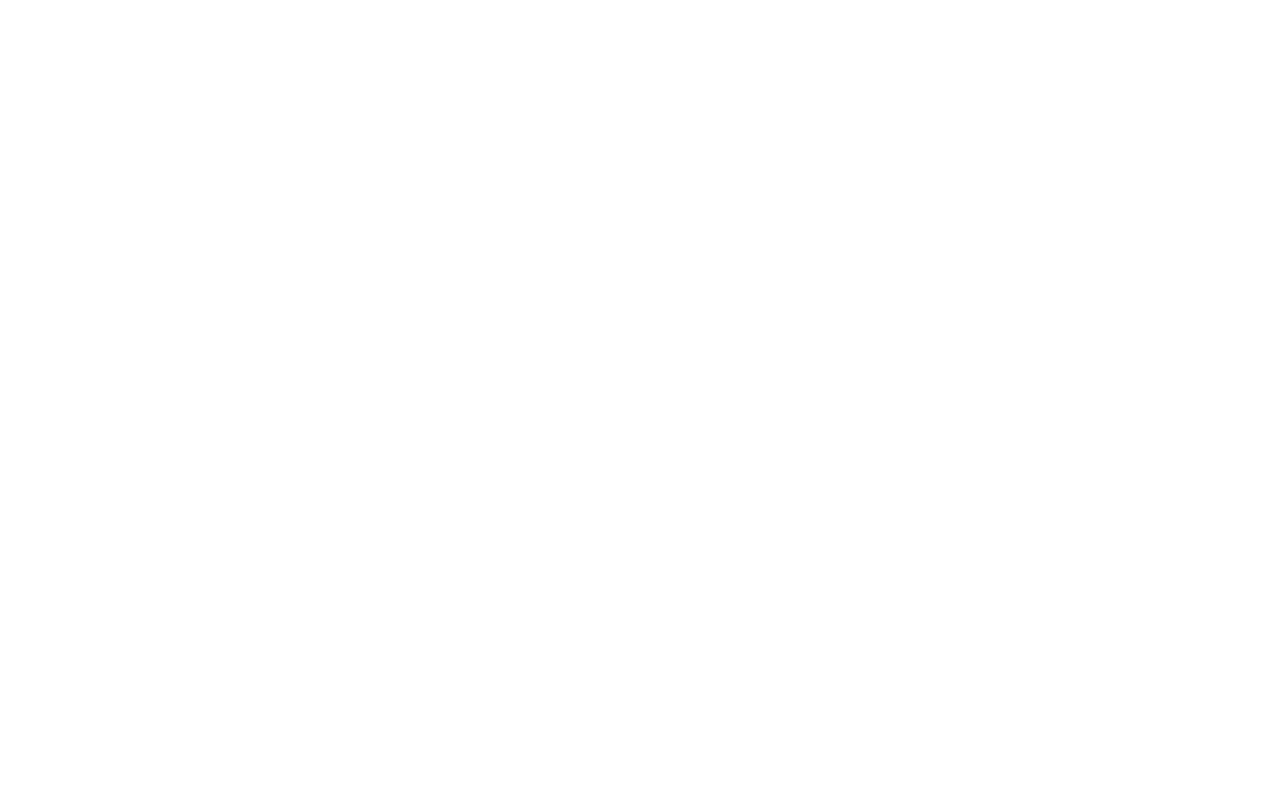
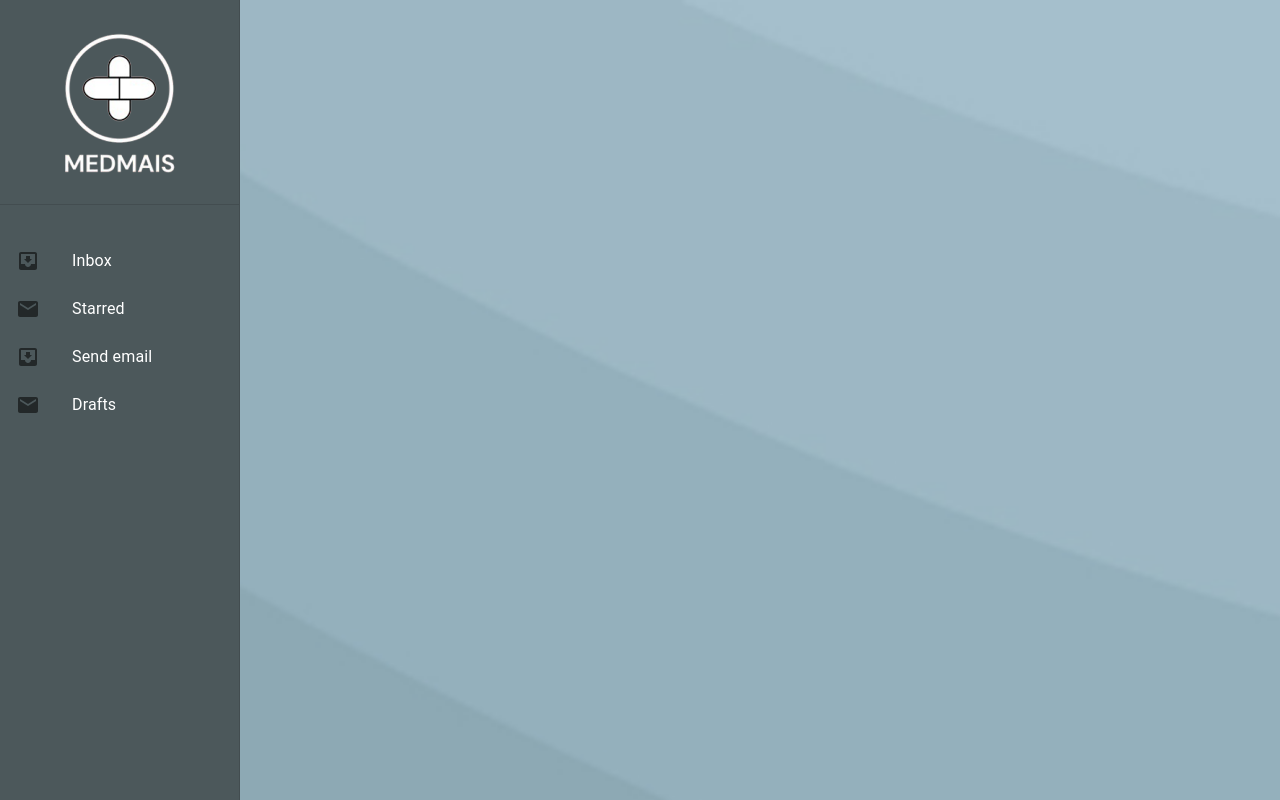
Before and after one commit to rTanure/eng-software-gestor-farmacia, a React (Vite) app in the folder client/FarmaciaApplicationFront/: page /estoque in a window 1280 px wide. Before the commit this address had no page. Shown: the top 800 px of the page. Built offline with nearby package versions, Linux system fonts and the light colour scheme.

Commit message:
Criaçao-MenuLateral

```diff
--- a/client/FarmaciaApplicationFront/src/Rotas.jsx
+++ b/client/FarmaciaApplicationFront/src/Rotas.jsx
@@ -1,6 +1,7 @@
 import { BrowserRouter as Router, Route, Routes } from 'react-router-dom';
 import Login from './pages/Login';
 import Home from './pages/Home';
+import Estoque from './pages/Estoque';
 
 const AppRotas = () => {
   return (
@@ -8,6 +9,7 @@
       <Routes>
         <Route path="/" element={<Home />} />
         <Route path="/login" element={<Login />} />
+        <Route path="/estoque" element={<Estoque />} />
       </Routes>
     </Router>
   );
--- a/client/FarmaciaApplicationFront/src/components/LoginFormulario.jsx
+++ b/client/FarmaciaApplicationFront/src/components/LoginFormulario.jsx
@@ -14,7 +14,7 @@
 
   const handleSubmit = (e) => {
     e.preventDefault();
-    navigate('/home');
+    navigate('/estoque');
   };
 
   return (
--- /dev/null
+++ b/client/FarmaciaApplicationFront/src/components/MenuLateral.jsx
@@ -0,0 +1,88 @@
+import React, { useState } from 'react';
+import '../index.css';
+import Box from '@mui/material/Box';
+import Drawer from '@mui/material/Drawer';
+import CssBaseline from '@mui/material/CssBaseline';
+import AppBar from '@mui/material/AppBar';
+import Toolbar from '@mui/material/Toolbar';
+import List from '@mui/material/List';
+import Typography from '@mui/material/Typography';
+import Divider from '@mui/material/Divider';
+import ListItem from '@mui/material/ListItem';
+import ListItemButton from '@mui/material/ListItemButton';
+import ListItemIcon from '@mui/material/ListItemIcon';
+import ListItemText from '@mui/material/ListItemText';
+import InboxIcon from '@mui/icons-material/MoveToInbox';
+import MailIcon from '@mui/icons-material/Mail';
+
+const drawerWidth = 240;
+
+export default function PermanentDrawerLeft() {
+  return (
+    <Box sx={{ display: 'flex' }}>
+      <CssBaseline />
+      <Drawer
+        sx={{
+          width: drawerWidth,
+          flexShrink: 0,
+          '& .MuiDrawer-paper': {
+            width: drawerWidth,
+            boxSizing: 'border-box',
+            bgcolor: '#4C585B',
+            color: 'white',
+          },
+        }}
+        variant="permanent"
+        anchor="left"
+      >
+        <Box
+          sx={{
+            display: 'flex',
+            alignContent: 'center',
+            justifyContent: 'center',
+            maxWidth: '100%',
+          }}
+        >
+          <Box
+            className="Logo-principal"
+            sx={{
+              p: 0,
+              zIndex: 1,
+              width: '140px',
+              height: '140px',
+              display: 'flex',
+              mt: 4,
+              mb: 4,
+              justifyContent: 'center',
+              alignItems: 'center',
+            }}
+          >
+            <figure style={{ margin: 0, padding: 0, width: '100%' }}>
+              <img
+                className="imagem-logo-principal"
+                src="src/assets/MEDMAISCompleta.png"
+                alt="Logo Medmais"
+                style={{ display: 'block', width: '100%' }}
+              />
+            </figure>
+          </Box>
+        </Box>
+        <Divider />
+        <List
+          sx={{
+            mt: 3,
+          }}
+        >
+          {['Inbox', 'Starred', 'Send email', 'Drafts'].map((text, index) => (
+            <ListItem key={text} disablePadding>
+              <ListItemButton>
+                <ListItemIcon>{index % 2 === 0 ? <InboxIcon /> : <MailIcon />}</ListItemIcon>
+                <ListItemText primary={text} />
+              </ListItemButton>
+            </ListItem>
+          ))}
+        </List>
+      </Drawer>
+    </Box>
+  );
+}
--- /dev/null
+++ b/client/FarmaciaApplicationFront/src/pages/Estoque.jsx
@@ -0,0 +1,36 @@
+import { Box, Button, Container, Grid, TextField, Typography } from '@mui/material';
+import React, { useState } from 'react';
+import EmailIcon from '@mui/icons-material/Email';
+import '../index.css';
+import PermanentDrawerLeft from '../components/MenuLateral';
+
+const Estoque = () => {
+  return (
+    <Box>
+      <Box
+        className="papel-de-parede"
+        sx={{
+          backgroundImage: 'url("src/assets/background.jpg")',
+          backgroundSize: 'cover',
+          backgroundPosition: 'center',
+          backgroundRepeat: 'no-repeat',
+          minHeight: '340vh',
+          border: 'none',
+          margin: 0,
+          padding: 0,
+          boxSizing: 'border-box',
+          position: 'absolute',
+          top: 0,
+          left: 0,
+          right: 0,
+          bottom: 0,
+          zIndex: 0,
+        }}
+      >
+        <PermanentDrawerLeft />
+      </Box>
+    </Box>
+  );
+};
+
+export default Estoque;
```
